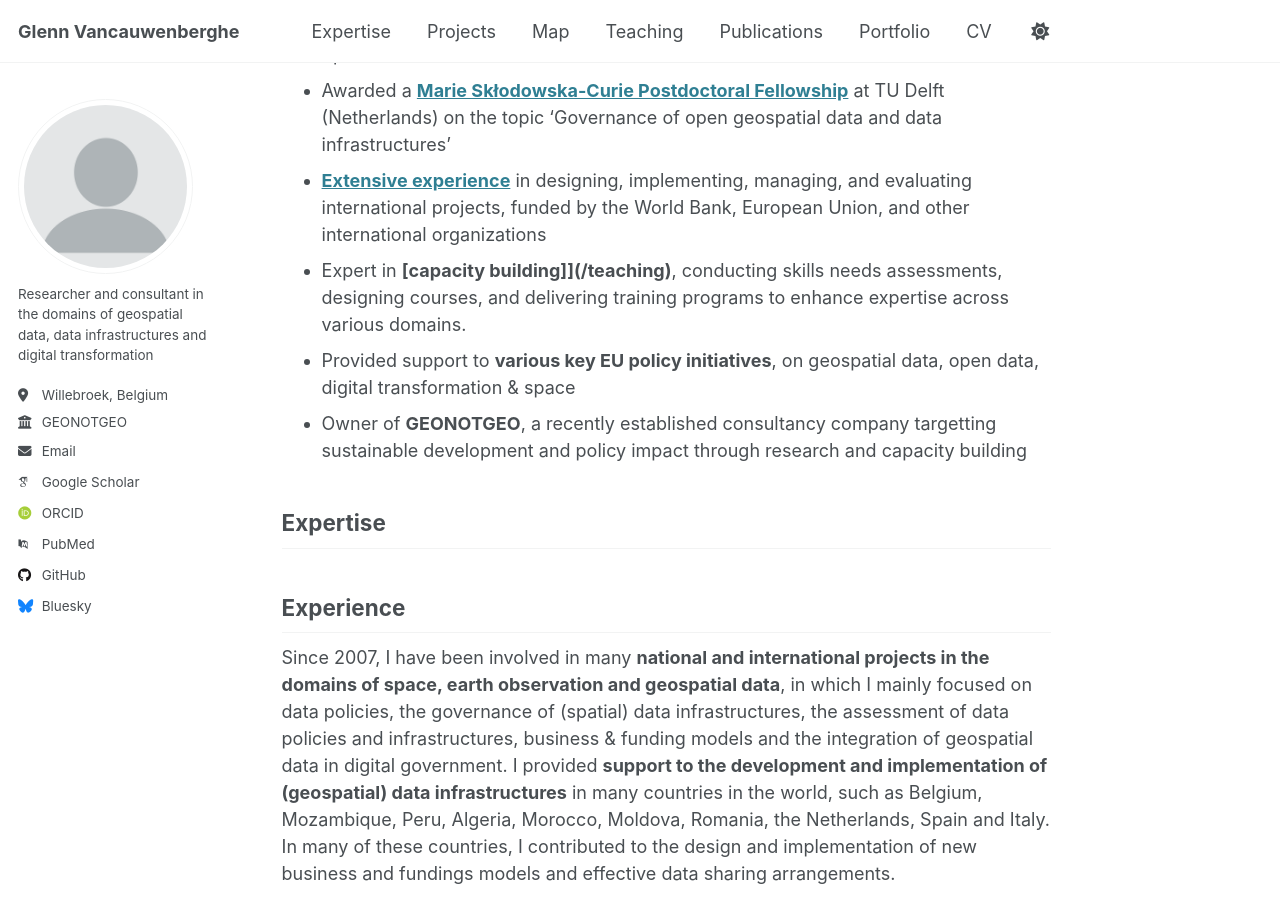
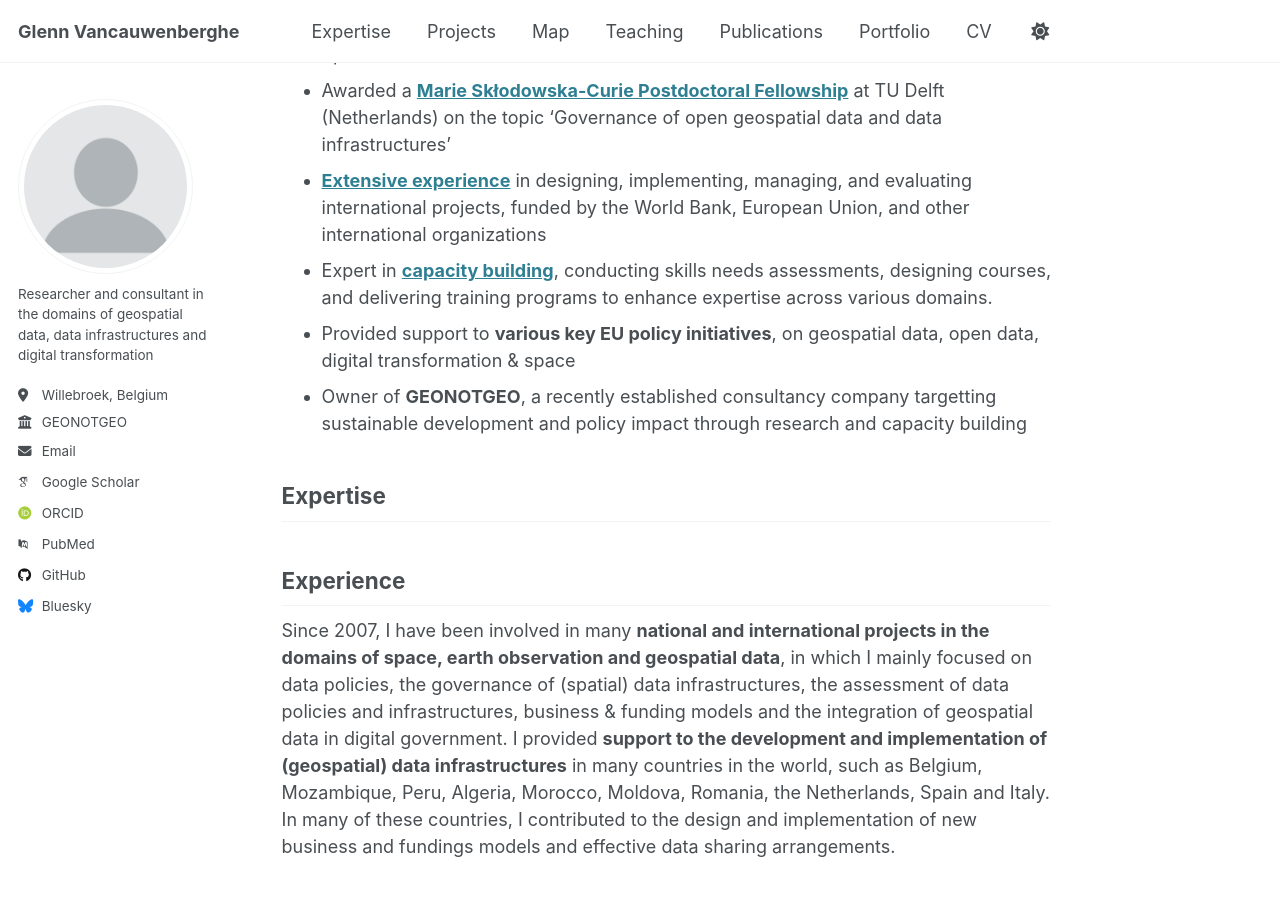
Before and after one commit to GVancauwenberghe/gvancauwenberghe.github.io, a Jekyll site: the page built from _pages/about.md, in a window 1280 px wide and 900 px high, scrolled down 535 px. Built offline with Jekyll 4.4.1, drawn with Linux system fonts in a browser that asks for light colours; some web fonts are replaced.

Commit message:
Update about.md

```diff
--- a/_pages/about.md
+++ b/_pages/about.md
@@ -18,7 +18,7 @@ Career Snapshot
 * **[PhD in Social Sciences](/cv)** at KU Leuven (Belgium) on the topic 'Coordination within Spatial Data Infrastructures'
 * Awarded a **[Marie Skłodowska-Curie Postdoctoral Fellowship](/cv)** at TU Delft (Netherlands) on the topic 'Governance of open geospatial data and data infrastructures'
 * **[Extensive experience](/expert)** in designing, implementing, managing, and evaluating international projects, funded by the World Bank, European Union, and other international organizations
-* Expert in **[capacity building]](/teaching)**, conducting skills needs assessments, designing courses, and delivering training programs to enhance expertise across various domains.
+* Expert in **[capacity building](/teaching)**, conducting skills needs assessments, designing courses, and delivering training programs to enhance expertise across various domains.
 * Provided support to **various key EU policy initiatives**, on geospatial data, open data, digital transformation & space
 * Owner of **GEONOTGEO**, a recently established consultancy company targetting sustainable development and policy impact through research and capacity building
 
```
